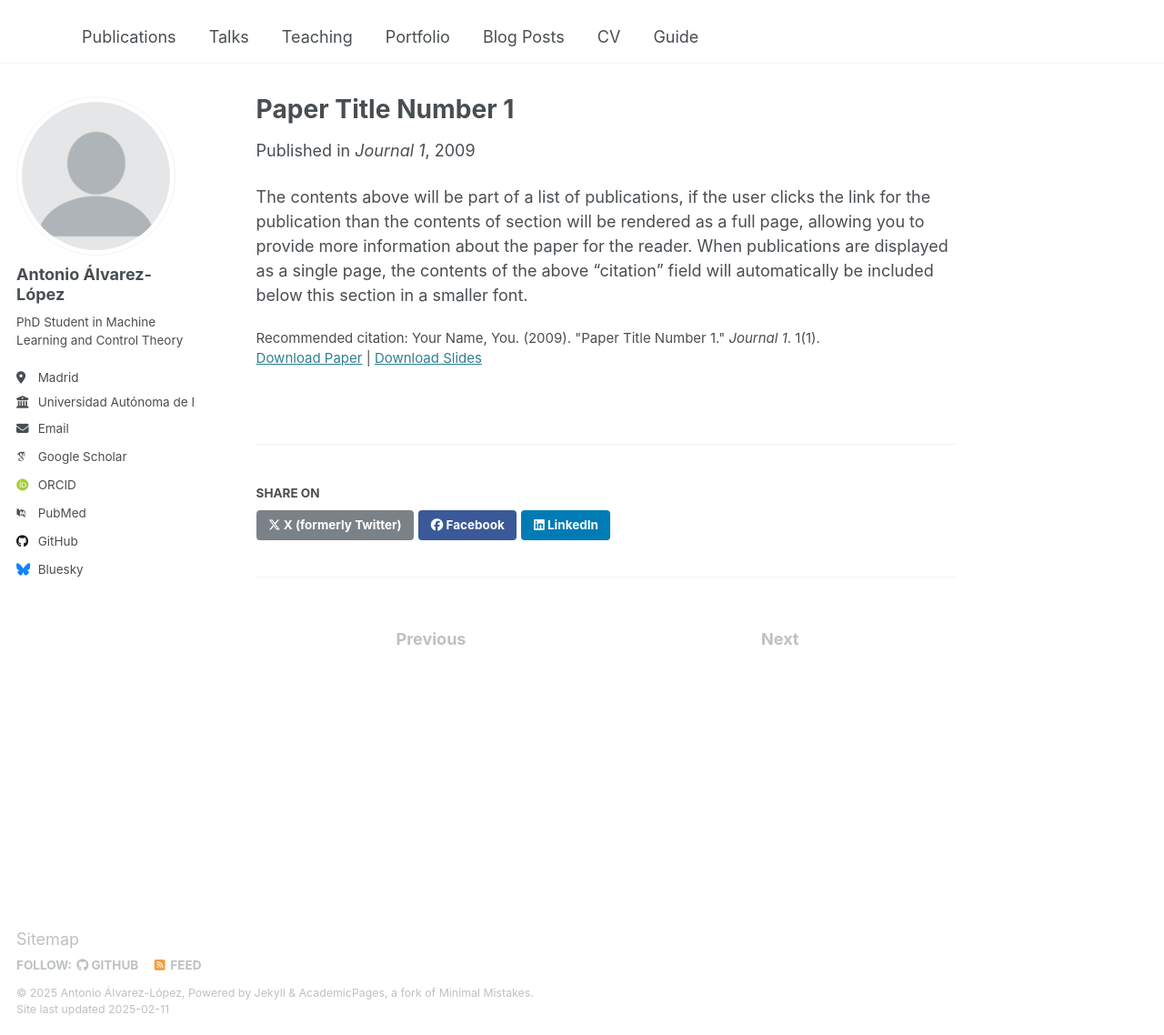
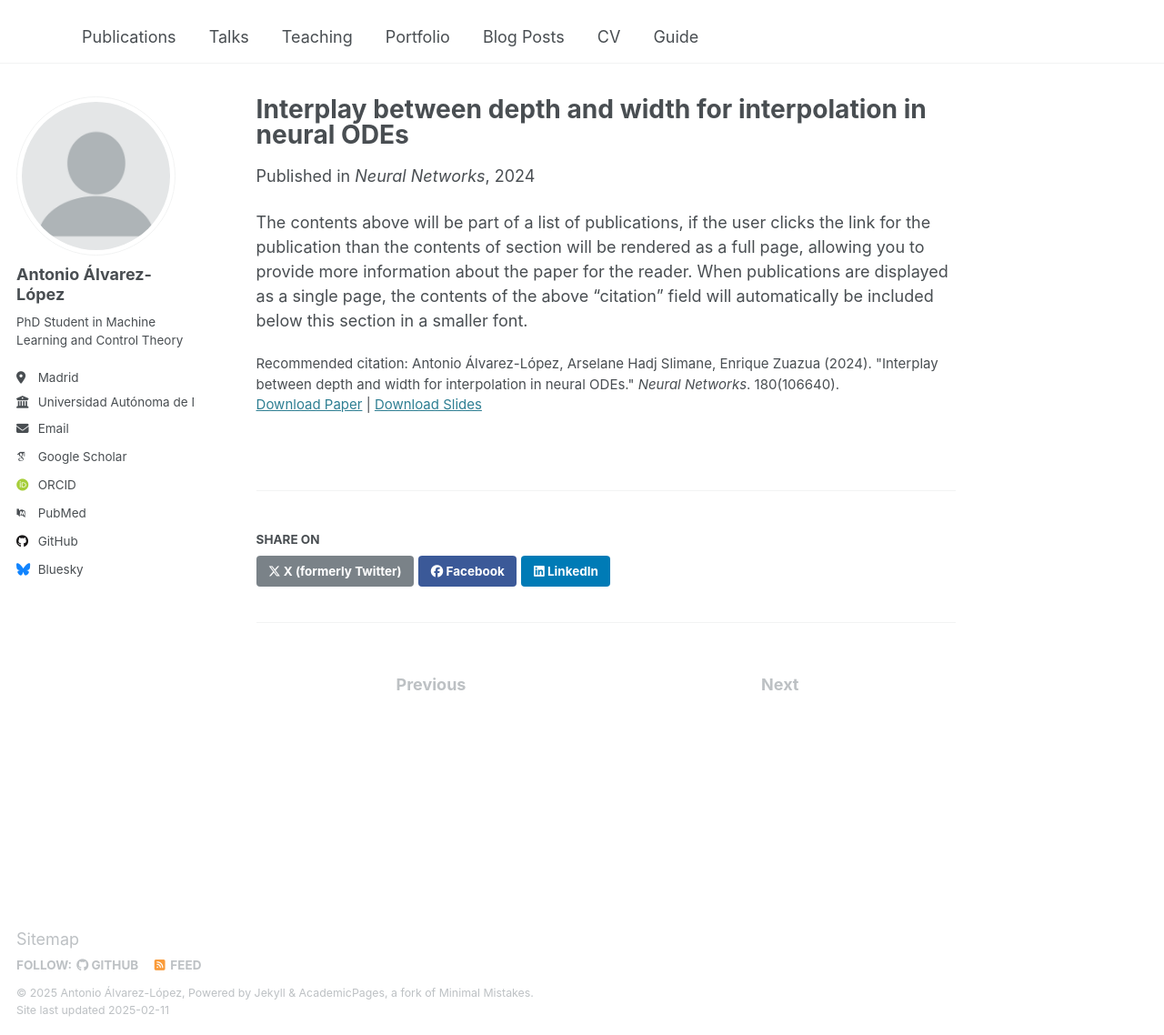
Before and after one commit to antonioalvarezl/antonioalvarezl.github.io, a Jekyll site: the page built from _publications/2009-10-01-paper-title-number-1.md, in a window 1280 px wide and 1138 px high. Shown: the whole window at 91% size. Built offline with Jekyll 4.4.1, drawn with Linux system fonts in a browser that asks for light colours; some web fonts are replaced.

Commit message:
Update 2009-10-01-paper-title-number-1.md

```diff
--- a/_publications/2009-10-01-paper-title-number-1.md
+++ b/_publications/2009-10-01-paper-title-number-1.md
@@ -1,14 +1,14 @@
 ---
-title: "Paper Title Number 1"
+title: "Interplay between depth and width for interpolation in neural ODEs"
 collection: publications
 category: manuscripts
-permalink: /publication/2009-10-01-paper-title-number-1
+permalink: /publication/interplay-depth-width-nodes
 excerpt: 'This paper is about the number 1. The number 2 is left for future work.'
-date: 2009-10-01
-venue: 'Journal 1'
+date: 2024-12-01
+venue: 'Neural Networks'
 slidesurl: 'http://academicpages.github.io/files/slides1.pdf'
-paperurl: 'http://academicpages.github.io/files/paper1.pdf'
-citation: 'Your Name, You. (2009). &quot;Paper Title Number 1.&quot; <i>Journal 1</i>. 1(1).'
+paperurl: '[http://academicpages.github.io/files/paper1.pdf](https://www.sciencedirect.com/science/article/pii/S0893608024005641)'
+citation: 'Antonio Álvarez-López, Arselane Hadj Slimane, Enrique Zuazua (2024). &quot;Interplay between depth and width for interpolation in neural ODEs.&quot; <i>Neural Networks</i>. 180(106640).'
 ---
 
 The contents above will be part of a list of publications, if the user clicks the link for the publication than the contents of section will be rendered as a full page, allowing you to provide more information about the paper for the reader. When publications are displayed as a single page, the contents of the above "citation" field will automatically be included below this section in a smaller font.
```
